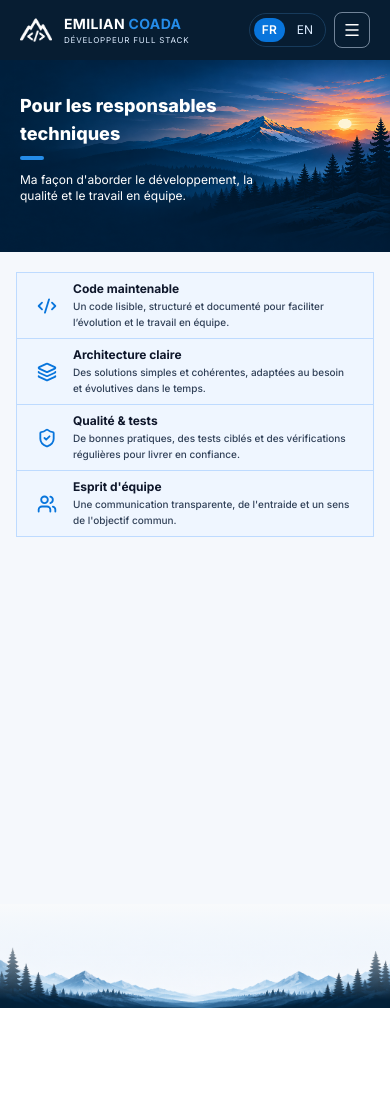
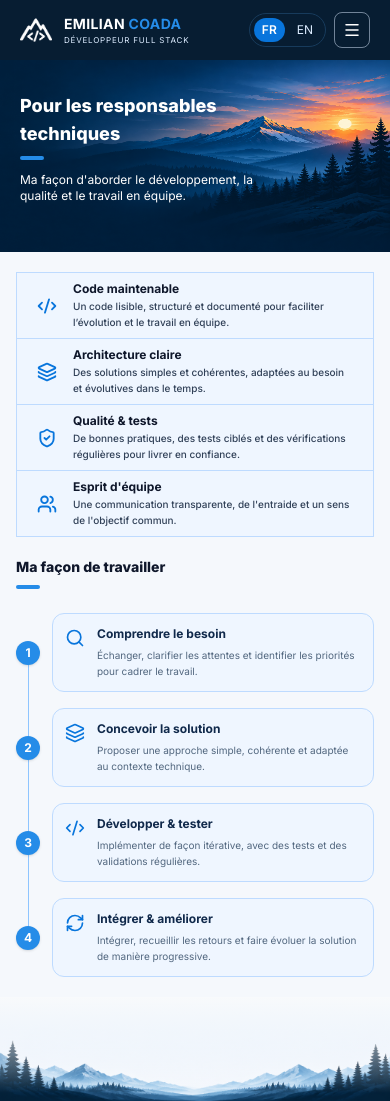
Before and after one commit to Coada-Emilian/developer-portfolio, a React (Vite) app in the folder frontend/: page /leads in a window 390 px wide. Before the commit the page ends 1008 px from the top, so only its background shows below. Built offline with nearby package versions, Linux system fonts and the light colour scheme.

Commit message:
feat: add responsive development workflow section

```diff
--- /dev/null
+++ b/frontend/src/@types/interfaces/pages/lead/IWorkflowStep.d.ts
@@ -0,0 +1,5 @@
+export interface IWorkflowStep {
+  title: string
+  description: string
+  icon: (props: React.SVGProps<SVGSVGElement>) => JSX.Element
+}
--- a/frontend/src/data/pages/lead.ts
+++ b/frontend/src/data/pages/lead.ts
@@ -1,4 +1,5 @@
-import { Code2, Layers3, ShieldCheck, Users } from 'lucide-react'
+import { Code2, Layers3, RefreshCw, Search, ShieldCheck, Users } from 'lucide-react'
+import type { IWorkflowStep } from '../../@types/interfaces/pages/lead/IWorkflowStep'
 import type { IHighlight } from '../../@types/interfaces/shared/IHighlight'
 
 export const highlights: IHighlight[] = [
@@ -26,3 +27,28 @@ export const highlights: IHighlight[] = [
     icon: Users,
   },
 ]
+
+export const workflowSteps: IWorkflowStep[] = [
+  {
+    title: 'Comprendre le besoin',
+    description:
+      'Échanger, clarifier les attentes et identifier les priorités pour cadrer le travail.',
+    icon: Search,
+  },
+  {
+    title: 'Concevoir la solution',
+    description: 'Proposer une approche simple, cohérente et adaptée au contexte technique.',
+    icon: Layers3,
+  },
+  {
+    title: 'Développer & tester',
+    description: 'Implémenter de façon itérative, avec des tests et des validations régulières.',
+    icon: Code2,
+  },
+  {
+    title: 'Intégrer & améliorer',
+    description:
+      'Intégrer, recueillir les retours et faire évoluer la solution de manière progressive.',
+    icon: RefreshCw,
+  },
+]
--- a/frontend/src/pages/lead/LeadPage.tsx
+++ b/frontend/src/pages/lead/LeadPage.tsx
@@ -1,6 +1,7 @@
 import HighlightsSection from '../../components/shared/HighlightsSection'
 import { highlights } from '../../data/pages/lead'
 import HeroSection from './sections/HeroSection'
+import WorkflowSection from './sections/WorkflowSection'
 
 export default function LeadPage() {
   return (
@@ -10,6 +11,7 @@ export default function LeadPage() {
 
       <div className="flex flex-col gap-5 px-4 py-5 sm:gap-6 sm:px-6 lg:p-6">
         <HighlightsSection highlights={highlights} />
+        <WorkflowSection />
       </div>
     </main>
   )
--- /dev/null
+++ b/frontend/src/pages/lead/sections/WorkflowSection.tsx
@@ -0,0 +1,55 @@
+import SectionHeading from '../../../components/shared/SectionHeading'
+import { workflowSteps } from '../../../data/pages/lead'
+
+// Presents the four main stages of the development workflow.
+export default function WorkflowSection() {
+  return (
+    <section className="flex flex-col gap-4">
+      <SectionHeading title="Ma façon de travailler" underline />
+
+      {/* Adapts the workflow presentation to each screen size. */}
+      <div className="relative grid grid-cols-1 gap-4 lg:grid-cols-4 lg:gap-4">
+        {/* Connects the numbered markers in the desktop timeline. */}
+        <div className="absolute top-4 right-[12.5%] left-[12.5%] hidden h-px bg-blue-300 lg:block" />
+
+        {/* Connects the numbered markers in the mobile timeline. */}
+        <div className="absolute top-8 bottom-8 left-3 md:left-4 w-px bg-blue-300 lg:hidden" />
+
+        {workflowSteps.map((step, index) => {
+          const Icon = step.icon
+
+          return (
+            <article
+              key={step.title}
+              className="relative flex min-w-0 items-center gap-3 md:gap-6 lg:flex-col lg:items-stretch lg:gap-2"
+            >
+              {/* Numbered marker: beside the card on mobile, above it on desktop. */}
+              <div className="relative z-10 flex size-6 md:size-8 shrink-0 items-center justify-center rounded-full bg-blue-500 text-xs md:text-sm font-bold text-white shadow-sm sm:mx-auto lg:size-8">
+                {index + 1}
+              </div>
+
+              {/* Describes the action and purpose of each workflow stage. */}
+              <div className="flex min-w-0 flex-1 items-start gap-3 rounded-xl border border-blue-200 bg-blue-50 px-3 py-3 sm:w-full sm:flex-1">
+                <Icon
+                  aria-hidden="true"
+                  className="mt-0.5 size-5 md:size-6 lg:size-7 shrink-0 text-blue-600"
+                  strokeWidth={2}
+                />
+
+                <div className="min-w-0">
+                  <h3 className="text-xs  font-bold leading-snug text-text-primary md:text-base lg:text-lg">
+                    {step.title}
+                  </h3>
+
+                  <p className="mt-1 text-xxs leading-relaxed text-text-secondary md:text-sm lg:text-base">
+                    {step.description}
+                  </p>
+                </div>
+              </div>
+            </article>
+          )
+        })}
+      </div>
+    </section>
+  )
+}
```
